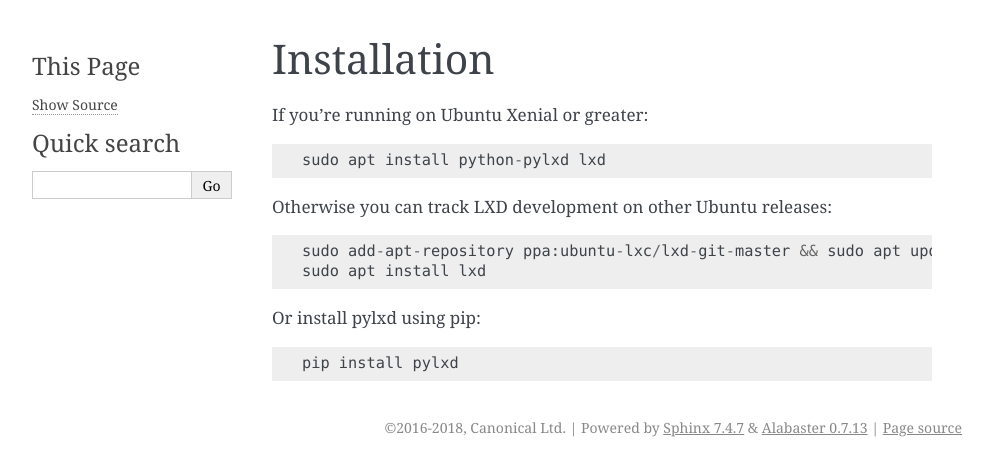
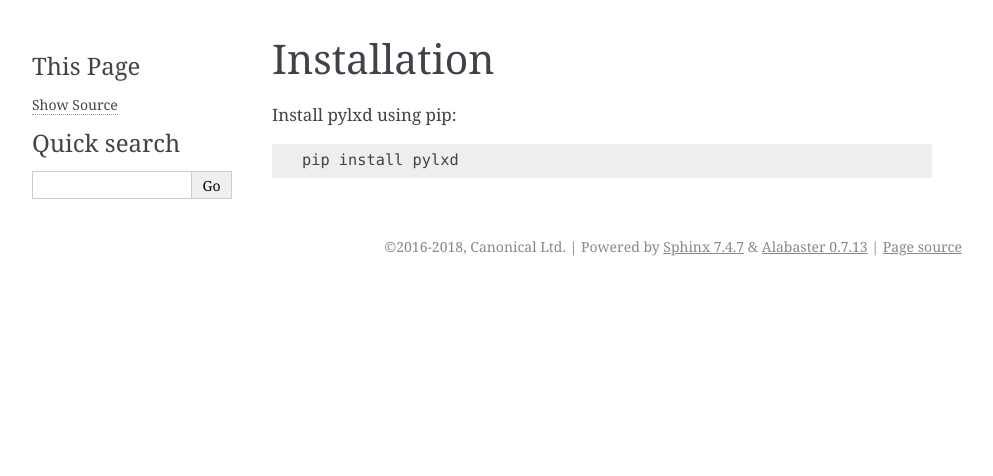
Before and after one commit to canonical/pylxd, a Sphinx documentation site: the page built from doc/source/installation.rst, in a window 1280 px wide. Shown: the top 476 px of the page, without its empty margins (148-1141 px from the left). Built offline with Sphinx 7.4.7, drawn with Linux system fonts in a browser that asks for light colours.

Commit message:
Remove instructions about installing from APT.
Partially fixes #462

Signed-off-by: Adam Collard <adam.collard@canonical.com>

```diff
--- a/doc/source/installation.rst
+++ b/doc/source/installation.rst
@@ -2,15 +2,6 @@
 Installation
 ============
 
-If you're running on Ubuntu Xenial or greater::
-
-    sudo apt install python-pylxd lxd
-
-Otherwise you can track LXD development on other Ubuntu releases::
-
-    sudo add-apt-repository ppa:ubuntu-lxc/lxd-git-master && sudo apt update
-    sudo apt install lxd
-
-Or install pylxd using pip::
+Install pylxd using pip::
 
     pip install pylxd
```
